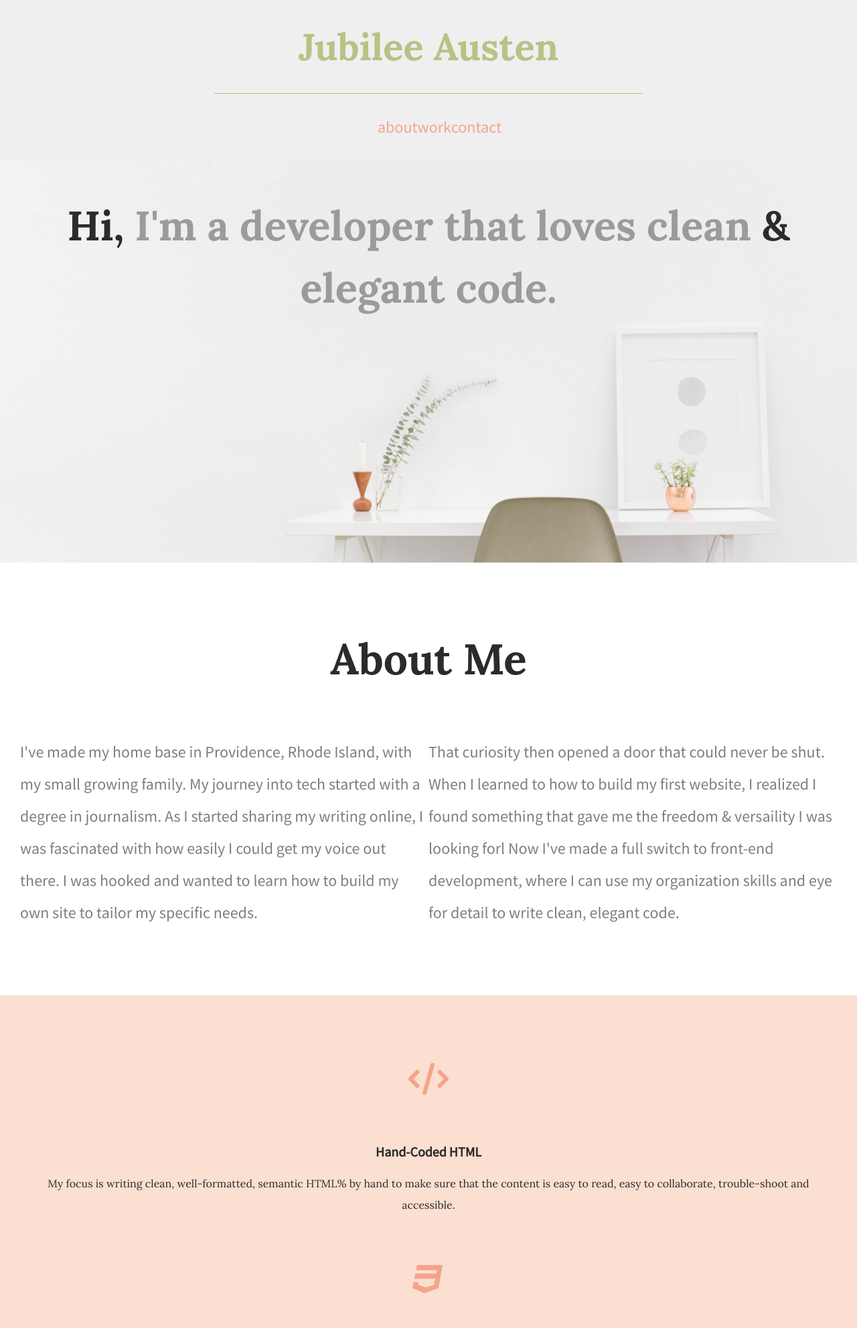
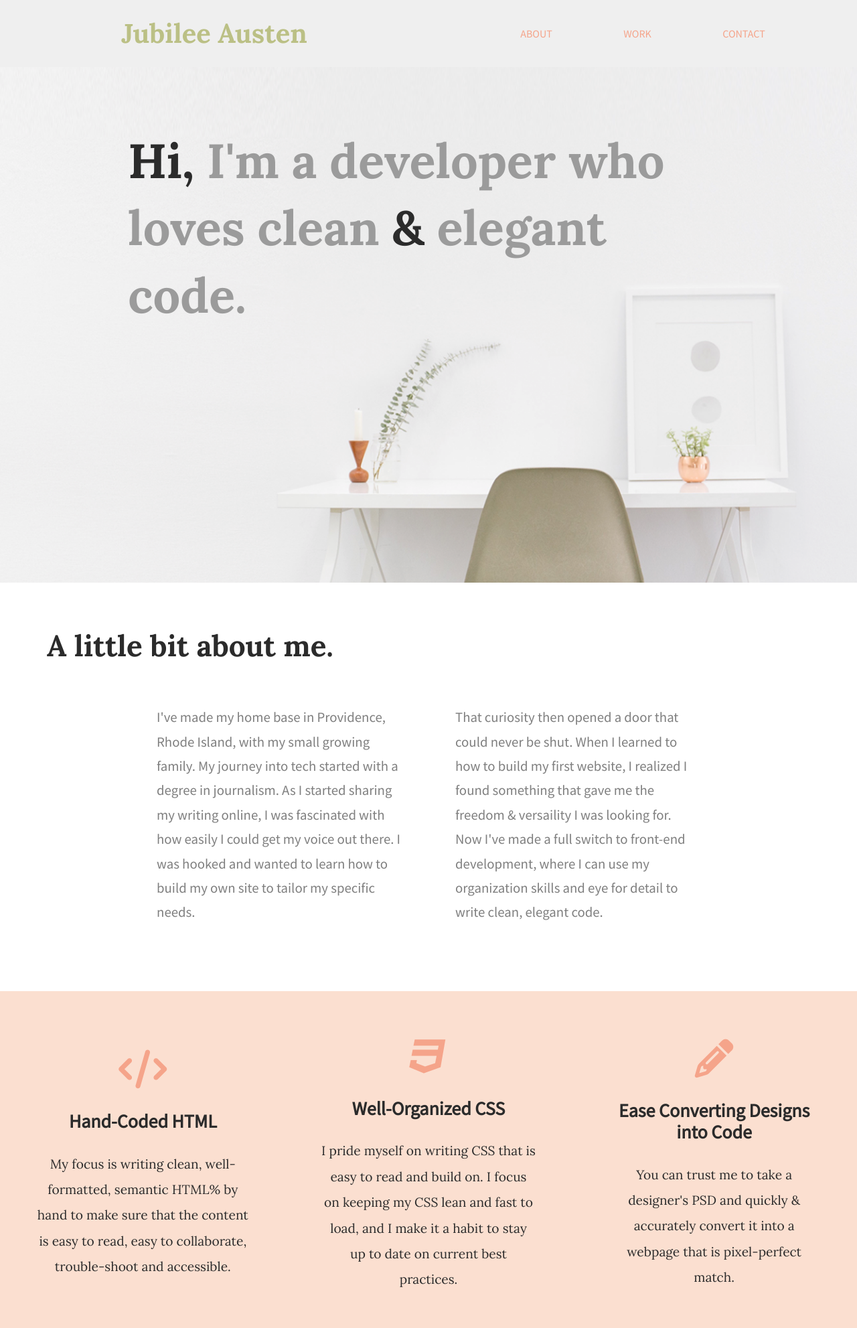
Before and after one commit to andradejanne/Skillcrush---Jubilee-Austen-, a website built with Parcel: page index.html in a window 1280 px wide. Shown: the top 1983 px of the page at 67% size. Built offline with nearby package versions, Linux system fonts and the light colour scheme.

Commit message:
Updated css for tablet and desktop for all sections.

```diff
--- a/css/main.css
+++ b/css/main.css
@@ -107,9 +107,9 @@ textarea {
    }
 
    header .content-wrapper h1 {
-     width: 85%;
+     width: 75%;
      font-family: 'Lora', serif;
-     font-size: 3.5em;
+     font-size: 2em;
      color: #bbc085;
      text-align: center;
    }
@@ -125,7 +125,6 @@ textarea {
      display: flex;
      justify-content: space-around;
      align-items: center;
-     flex-flow: row wrap;
    }
 
    header nav ul{
@@ -134,14 +133,13 @@ textarea {
     justify-content: space-around;
     align-items: center;
     padding: 20px 20px 20px 20px;
-
    }
 
    header nav ul li a {
-     text-transform: lowercase;
+     text-transform: uppercase;
      text-decoration: none;
      color: #f5a48a;
-     font-size: 1.5em;
+     font-size: 1em;
    }
 
  /***** HERO Mobile *****/
@@ -149,20 +147,22 @@ textarea {
     background: url('../img/hero.png');
     background-size: cover;
     background-position: center;
-    min-height: 540px;
+    min-height: 500px;
     display: flex;
     justify-content: center;
     flex-flow: row wrap;
+    margin: 0 auto;
+    padding-left: 40px;
+    padding-right: 30px;
   }
 
    .hero-area h2 {
      width: 100%;
-     text-align: center;
+     text-align: left;
      font-family: 'Lora', serif;
-     font-size: 2.65em;
-     line-height: 1.5em;
+     font-size: 2.55em;
+     line-height: 1.4em;
      color: #9b9b9b;
-
    }
 
     .hero-area h2 span {
@@ -187,40 +187,39 @@ textarea {
    }
 
    .about h2{
-     font-size: 2.65em;
+     font-size: 2em;
      font-family: 'Lora', serif;
-     text-align: center;
-     padding-top: 25px;
+     text-align: left;
    }
 
    .about p{
      color: #7f7f7f;
-     font-size: 1.10em;
-     line-height: 2em;
+     font-size: 1em;
+     line-height: 1.75em;
      padding-bottom: 45px;
    }
 
    /***** WORK mobile *****/
-   .work {
+   .work .content-wrapper {
      background-color: #fbdfd0;
      display: flex;
       justify-content: center;
       flex-flow: row wrap;
    }
-   .work .content-wrapper {
+   .work .work-items {
      display: flex;
      justify-content: center;
      align-items: center;
      flex-flow: row wrap;
      text-align: center;
-     padding: 30px 30px 30px 30px;
    }
 
    .work article{
-    width: 100%;
+    width: 85%;
+    padding: 30px 30px 30px 30px;
    }
 
-   .work .fontawesome-icon{
+   .work-items article p i {
      font-size: 3em;
      color: #f5a48a;
    }
@@ -231,23 +230,26 @@ textarea {
    }
 
 
-   .work p{
+   .work-items article p{
      font-family: 'Lora', serif;
      line-height: 2em;
+     font-size: 1em;
     }
 
    /***** CONTACT Mobile *****/
 
    footer {
-     width: 100%;
+     min-height: 500px;
      background-color: #ebebeb;
+     margin: 0 auto;
    }
 
    footer .wrapper{
      display: flex;
      justify-content: center;
      align-items: center;
-     flex-flow: row wrap
+     flex-flow: row wrap;
+     margin: 0 auto;
    }
 
    footer .socials {
@@ -259,22 +261,9 @@ textarea {
 
    footer .social-icons {
      display: flex;
-     justify-content: center;
-     align-items: center;
-     flex-flow: row wrap;
-   }
-
-   footer .social-icons p {
      justify-content: space-around;
      align-items: center;
-   }
-
-   .contact h2,
-   .contact h3{
-     display: flex;
-     justify-content: center;
-     align-items: center;
-     flex-flow: row wrap;
+     margin: 0 auto;
    }
 
    .wrapper figure {
@@ -287,17 +276,18 @@ textarea {
 
    .socials h2 {
      font-family: 'Lora', serif;
-     font-size: 2em;
+     font-size: 1.6em;
+     margin: 0 auto;
    }
 
    .socials h3 {
      font-family: 'Source Sans Pro', sans-serif;
-     font-size: 1.25em;
+     font-size: 1.1em;
      font-weight: lighter;
    }
 
    .socials .email-address {
-     font-size: 1.25em;
+     font-size: 1.12em;
    }
 
    a {
@@ -311,9 +301,17 @@ textarea {
    }
 
    .social-icons p {
-     font-size: 0.85em;
-     margin: 5px 12px 5px 12px;
+     font-size: 0.65em;
+     margin: 5px 10px 5px 10px;
    }
+
+   footer .copyright {
+     margin: 10px 0;
+     text-align: center;
+      font-size: .85em;
+   }
+
+
 /* ==========================================================================
    Helper classes
    ========================================================================== */
@@ -407,25 +405,32 @@ textarea {
 
   /******* Header Tablet *******/
   header {
-    display: flex;
     justify-content: space-around;
-    align-items: center;
-    background-color: #efefef;
   }
 
   header .content-wrapper {
-    width: 50%;
+    width: 100%;
     display: flex;
-    justify-content: center;
-    align-items: center;
+    justify-content: space-between;
+    margin: 0 auto;
   }
 
   header .content-wrapper h1 {
-    width: 100%;
+    width: 50%;
+    font-size: 2.5em;
   }
 
   header nav {
-    width: 30%;
+    width: 40%;
+    margin: 0 auto;
+  }
+
+  header nav ul {
+    justify-content: space-around;
+  }
+
+  .header-divider {
+    display: none;
   }
 
   /******* Hero Tablet *******/
@@ -434,49 +439,149 @@ textarea {
   }
 
   .hero-area h2{
-    min-width: 85%;
-    font-size: 3.85em;
-
+    min-width: 50%;
+    font-size: 3.5em;
+    text-align: left;
+    margin: 0 auto;
+    padding: 40px 20px 40px 10px;
   }
 
   /******* About Tablet *******/
-  .about  {
-    display: flex;
-    justify-content: space-between;
-    align-items: center;
-    width: 100%;
-  }
-
-  .about .content-wrapper {
-    display: flex;
-    justify-content: space-between;
-    align-items: center;
-  }
-
   .about .about-content {
     display: flex;
-    justify-content: space-between;
+    justify-content: space-around;
     align-items: center;
   }
 
   .about h2{
     width: 100%;
-    font-size: 4em;
+    font-size: 2.5em;
+    padding-left: 40px;
+    padding-right: 40px;
   }
 
   .about p {
+    width: 45%;
+    padding-left: 40px;
+    padding-right: 40px;
+  }
+
+  /******* Work Tablet *******/
+  .work article{
+    width: 75%;
+    padding: 30px 30px 30px 30px;
+    margin: 0 auto;
+   }
+
+  .work h3{
+    font-size: 1.75em;
+  }
+
+  .work-items article p {
+    font-size: 1.20em;
+  }
+
+
+  /******* Contact Tablet *******/
+  footer .wrapper {
+    width: 75%;
+  }
+  footer figure{
+    width: 80%;
+  }
+
+  footer .socials {
+    justify-content: space-between;
+    align-content: center;
+  }
+
+  footer .social-icons {
+
+    margin: 0 auto;
+  }
+
+  .socials h2 {
+    width: 100%;
+    font-size: 1.85em;
+  }
+
+  .socials h3 {
     width: 100%;
     font-size: 1.5em;
   }
 
-  /******* Work Tablet *******/
+  .socials .email-address {
+    width: 100%;
+    font-size: 1.35em;
+  }
 
-  /******* Contact Tablet *******/
+  .social-icons p {
+    width: 100%;
+    margin: 5px 10px 5px 10px;
+  }
 
+  footer .copyright {
+    width: 189px;
+  }
 }
 
 @media only screen and (min-width: 1200px){
   /*Desktop style here*/
+
+  /*Hero Area Desktop*/
+  .hero-area h2 {
+    width: 75%;
+    font-size: 4.5em;
+    margin: 0 auto;
+    text-align: left;
+    padding-left: 90px;
+    padding-right: 90px;
+    padding-top: 90px;
+  }
+
+  .hero-area {
+    min-height: 770px;
+    background-position: center;
+  }
+
+  /*About Desktop*/
+  .about .content-wrapper {
+    min-height: 550px;
+  }
+
+  .about .about-content {
+    justify-content: center;
+    align-items: center;
+  }
+
+  .about h2{
+    width: 100%;
+    font-size: 2.75em;
+  }
+
+  .about p {
+    width: 30%;
+    font-size: 1.3em;
+  }
+
+  /*Work Desktop*/
+  .work .content-wrapper {
+    min-height:
+  }
+  .work article{
+    width: 25%;
+    padding: 50px 50px 50px 50px;
+    margin: 0 auto;
+   }
+
+  .work h3{
+    font-size: 1.75em;
+  }
+
+  .work-items article p {
+    font-size: 1.20em;
+  }
+
 }
 
 @media print,
--- a/index.html
+++ b/index.html
@@ -6,7 +6,7 @@
   <title>Jubilee Austen | Portfolio</title>
 
   <meta name="description" content="">
-  <meta name="viewport" content="width=device-width, initial-scale=1">
+  <meta name="viewport" content="width=device-width, initial-scale=1, shrink-to-fit=no">
 
   <link rel="stylesheet" href="css/normalize.css">
   <link rel="stylesheet" href="css/main.css">
@@ -34,19 +34,19 @@
 
       <main>
         <div class="hero-area">
-          <h2><span>Hi,</span> I'm a developer that loves clean <span>&amp;</span> elegant code.</h2>
+          <h2><span>Hi,</span> I'm a developer who loves clean <span>&amp;</span> elegant code.</h2>
       </div>
 
           <section class="about">
             <div class = "content-wrapper">
-              <h2>About Me</h2>
+              <h2>A little bit about me.</h2>
               <div class = "about-content">
                   <p>I've made my home base in Providence, Rhode Island, with my small growing family.
                     My journey into tech started with a degree in journalism. As I started sharing my writing online,
                     I was fascinated with how easily I could get my voice out there.
                     I was hooked and wanted to learn how to build my own site to tailor my specific needs. </p>
                   <p>That curiosity then opened a door that could never be shut. When I learned to how to build my first website,
-                    I realized I found something that gave me the freedom & versaility I was looking forl Now I've made a full switch to front-end development,
+                    I realized I found something that gave me the freedom & versaility I was looking for. Now I've made a full switch to front-end development,
                     where I can use my organization skills and eye for detail to write clean, elegant code.</p>
               </div>
             </div>
@@ -81,6 +81,7 @@
                   <figure>
                       <img src="img/contact-image.png" class="connect-img" alt="Contact Image">
                   </figure>
+
                   <div class="socials">
                       <h2>Like what you see?</h2>
                       <h3>Let's meet for a cup of coffee.</h3>
@@ -105,5 +106,10 @@
                         </div>
                 </div>
               </div>
+
+              <div class="copyright">
+                <p> © Skillcrush 2020 | Coded by Jen A.</p>
+              </div>
+
           </footer>
 </html>
```
